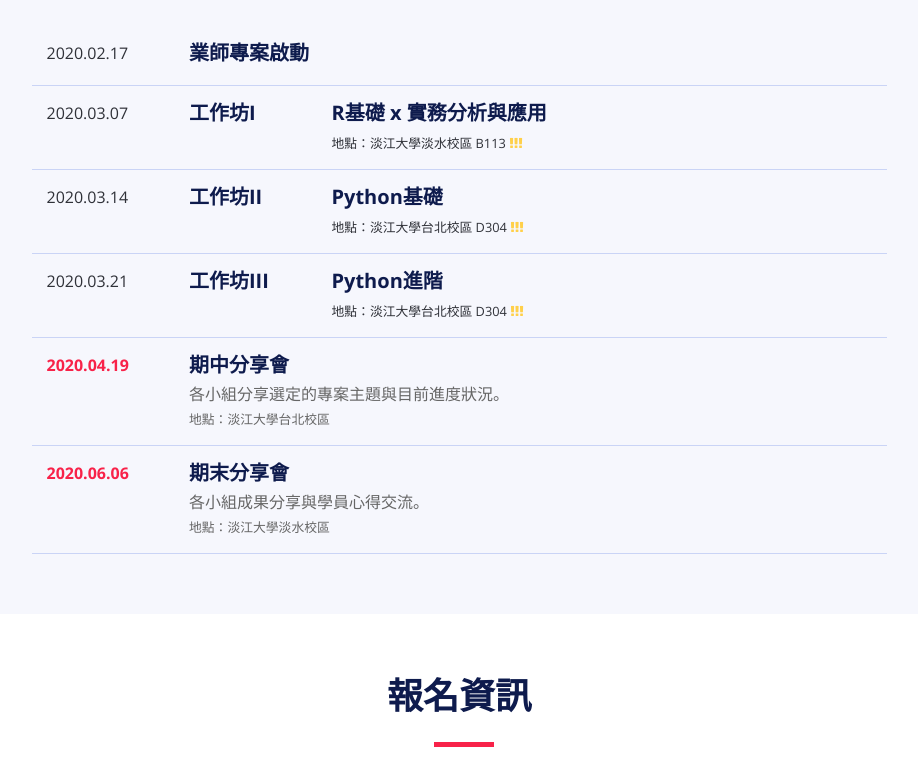
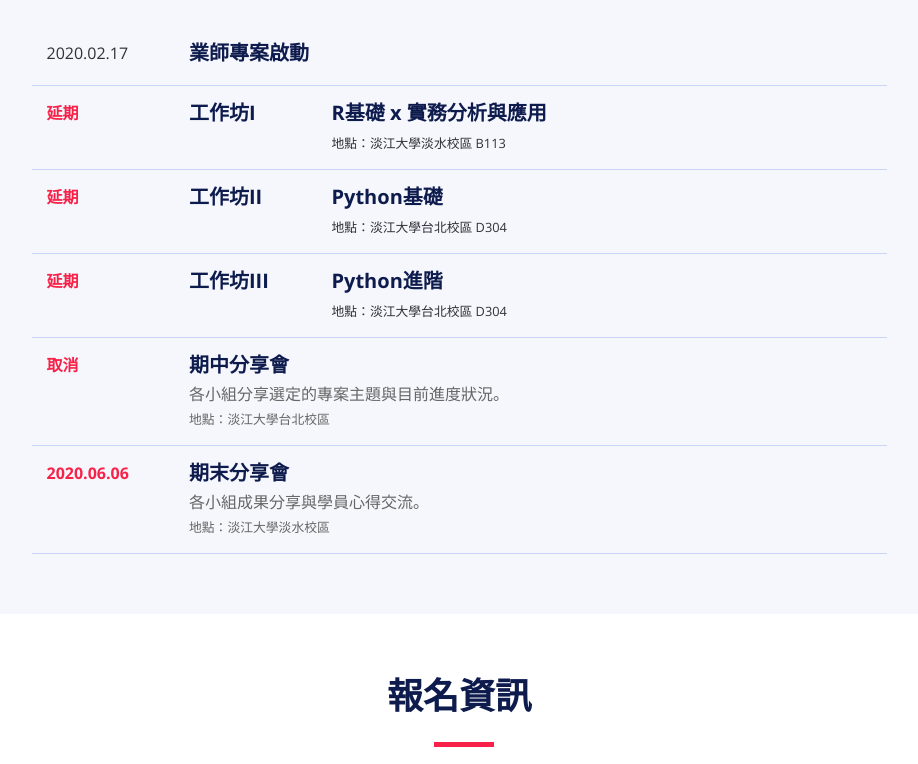
Before and after one commit to tkustatdc/deepdata_program_3rd, a plain HTML site: page index.html in a window 1280 px wide. Shown: the part 1740-2504 px from the top of the page, without its empty margins (181-1099 px from the left). Drawn offline with nearby package versions, Linux system fonts and the light colour scheme; files whose address does not match are found by name.

Commit message:
modify date

```diff
--- a/index.html
+++ b/index.html
@@ -236,40 +236,40 @@
             </div>
 
             <div class="row schedule-item">
-              <div class="col-md-2"><time>2020.03.07</time></div>
+              <div class="col-md-2"><time><b>延期</b></time></div>
               <div class="col-md-2">
                 <h4>工作坊I</h4>
               </div>
               <div class="col-md-8">
                 <h4>R基礎 x 實務分析與應用</h4>
-                <small>地點：淡江大學淡水校區 B113 <i class="fa fa-exclamation"></i><i class="fa fa-exclamation"></i><i class="fa fa-exclamation"></i></small>
+                <small>地點：淡江大學淡水校區 B113</small>
               </div>
             </div>
 
             <div class="row schedule-item">
-              <div class="col-md-2"><time>2020.03.14</time></div>
+              <div class="col-md-2"><time><b>延期</b></time></div>
               <div class="col-md-2">
                 <h4>工作坊II</h4>
               </div>
               <div class="col-md-8">
                 <h4>Python基礎</h4>
-                <small>地點：淡江大學台北校區 D304 <i class="fa fa-exclamation"></i><i class="fa fa-exclamation"></i><i class="fa fa-exclamation"></i></small>
+                <small>地點：淡江大學台北校區 D304</small>
               </div>
             </div>
 
             <div class="row schedule-item">
-              <div class="col-md-2"><time>2020.03.21</time></div>
+              <div class="col-md-2"><time><b>延期</b></time></div>
               <div class="col-md-2">
                 <h4>工作坊III</h4>
               </div>
               <div class="col-md-8">
                 <h4>Python進階</h4>
-                <small>地點：淡江大學台北校區 D304 <i class="fa fa-exclamation"></i><i class="fa fa-exclamation"></i><i class="fa fa-exclamation"></i></small>
+                <small>地點：淡江大學台北校區 D304</small>
               </div>
             </div>
 
             <div class="row schedule-item">
-              <div class="col-md-2"><time><b>2020.04.19</b></time></div>
+              <div class="col-md-2"><time><b>取消</b></time></div>
               <div class="col-md-10">
                 <h4>期中分享會</h4>
                 <p>各小組分享選定的專案主題與目前進度狀況。<br>
```
